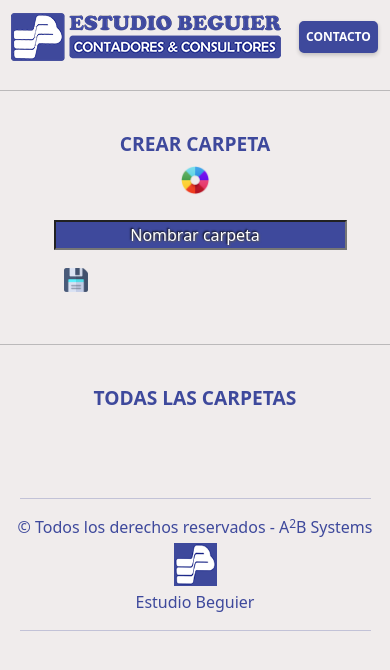
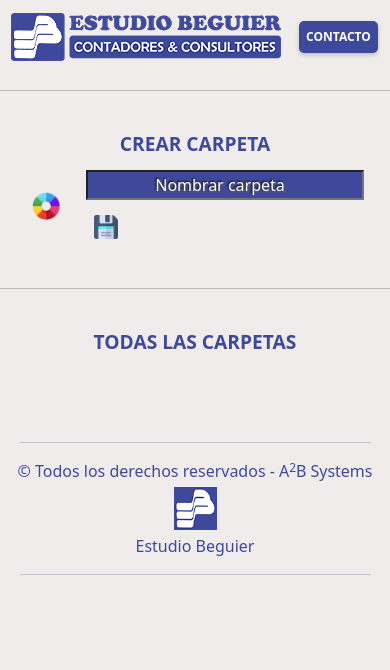
Before and after one commit to AlbertoBeguier/TareasPendientes, a React (Vite) app: page / in a window 390 px wide. Shown: the top 670 px of the page. Built offline with nearby package versions, Linux system fonts and the light colour scheme.

Commit message:
ResponsiveV1

```diff
--- a/src/styles/TaskFolderManager.css
+++ b/src/styles/TaskFolderManager.css
@@ -213,6 +213,7 @@
   .tareas-pend-comp-tot {
     margin-left: 0; /* Elimina el margen izquierdo para alinear con el inicio */
     margin-top: 5px; /* Añade un pequeño margen superior para separar de otros elementos */
+    font-size: 16px;
   }
 
   .input-nueva-carpeta,
@@ -230,66 +231,7 @@
   .flex-row,
   .color-picker-container,
   .flex-container {
+    min-width: 0; /* Permite que los contenedores se ajusten al ancho del padre */
     flex-direction: column; /* Cambia la disposición a columna para los contenedores flex */
   }
-  .task-item {
-    display: flex;
-    flex-direction: column;
-    align-items: flex-start; /* Alinea los elementos al inicio para dispositivos móviles */
-  }
-
-  .task-text {
-    word-wrap: break-word;
-    max-width: 100%; /* Asegura que el texto no se desborde */
-  }
-
-  .flex-container {
-    display: flex;
-    width: 100%; /* Asegura que el contenedor flex ocupe todo el ancho disponible */
-    align-items: center; /* Alinea verticalmente los elementos */
-  }
-
-  .task-input {
-    width: calc(
-      100% - 40px
-    ); /* Ajusta el ancho del textarea restando el espacio que ocuparán los botones */
-    margin-right: 10px; /* Añade un margen derecho para separar el textarea de los botones */
-  }
-
-  .delete-icon-btn {
-    margin: 0 5px; /* Añade márgenes a los botones para asegurar espacio entre ellos */
-  }
-
-  /* Media Queries para dispositivos móviles en posición vertical */
-  @media (max-width: 768px) {
-    .task-item {
-      flex-direction: column;
-    }
-
-    .task-text,
-    .task-input {
-      word-wrap: break-word;
-      max-width: 100%;
-    }
-
-    .flex-container {
-      flex-direction: column; /* Cambia a dirección columna para apilar el textarea y los botones */
-    }
-
-    .delete-icon-btn {
-      margin: 2px 0; /* Ajusta los márgenes para dispositivos móviles */
-    }
-
-    /* Asegura que todos los elementos interactivos sean fáciles de tocar en una pantalla táctil */
-    .delete-icon-btn,
-    .completion-icon {
-      min-width: 44px; /* Tamaño mínimo recomendado para áreas táctiles */
-      min-height: 44px;
-      padding: 5px;
-    }
-
-    .delete-icon {
-      width: 20px; /* Ajusta el tamaño de los iconos para que no ocupen demasiado espacio */
-    }
-  }
 }
```
